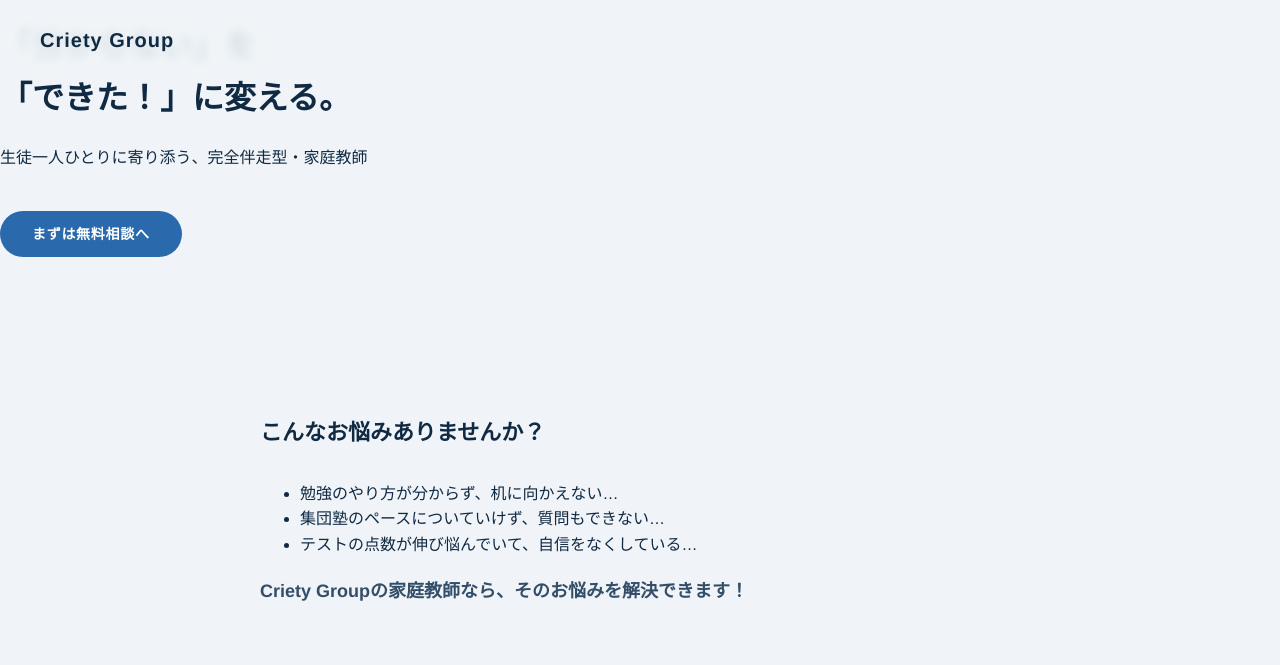
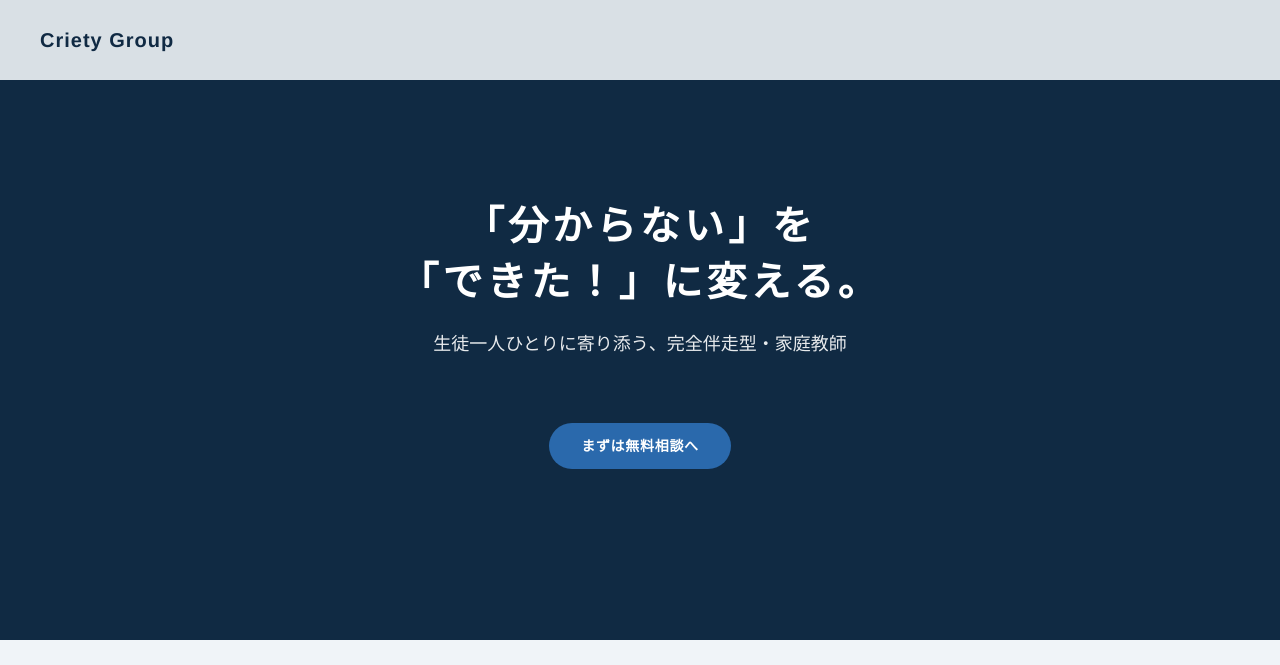
Before and after one commit to xElcy/Criety, a plain HTML site: page tutor.html in a window 1280 px wide. Shown: the top 665 px of the page. Drawn offline with Linux system fonts and the light colour scheme.

Commit message:
Update style.css

```diff
--- a/style.css
+++ b/style.css
@@ -365,3 +365,98 @@
         margin-bottom: 4px;
     }
 }
+/* =========================================
+   家庭教師LP（専用メインページ）のデザイン
+========================================= */
+
+/* 家庭教師専用のヒーローセクション */
+.tutor-hero {
+    height: 80vh; /* 画面の80%の高さ */
+    background-color: #102a43; /* 誠実なネイビー背景 */
+    color: #ffffff;
+    display: flex;
+    justify-content: center;
+    align-items: center;
+    text-align: center;
+    padding: 0 20px;
+    margin-bottom: 60px;
+}
+
+.tutor-hero-content h1 {
+    font-size: 40px;
+    line-height: 1.4;
+    letter-spacing: 0.1em;
+    margin-bottom: 20px;
+}
+
+.tutor-hero-content p {
+    font-size: 18px;
+    opacity: 0.9;
+    margin-bottom: 40px;
+}
+
+/* LP用のコンテナ調整 */
+.tutor-lp-container {
+    padding-top: 0; /* ヒーローセクションがあるため上の余白を消す */
+}
+
+/* 中央揃えのタイトルとテキスト */
+.center-title {
+    text-align: center;
+}
+.center-text {
+    text-align: center;
+}
+
+/* お悩みセクションのデザイン */
+.worry-section {
+    background-color: #ffffff;
+    padding: 40px;
+    border-radius: 8px;
+    border: 2px dashed #2a69ac; /* 目立つように青い点線で囲む */
+}
+
+.worry-list {
+    list-style: none;
+    padding: 0;
+    margin: 0 auto 30px;
+    max-width: 500px;
+}
+
+.worry-list li {
+    font-size: 16px;
+    color: #334e68;
+    padding: 12px 0 12px 30px;
+    position: relative;
+    border-bottom: 1px solid #f0f4f8;
+}
+
+/* リストの横にチェックマーク風の装飾をつける */
+.worry-list li::before {
+    content: "✓";
+    position: absolute;
+    left: 0;
+    color: #2a69ac;
+    font-weight: bold;
+}
+
+/* プロフィールボックス */
+.profile-box {
+    background-color: #f8f9fa;
+    padding: 40px;
+    border-radius: 8px;
+    border-left: 6px solid #102a43; /* 左側にネイビーの太い線を入れてアクセントに */
+}
+
+/* LP用スマホ対応 */
+@media (max-width: 768px) {
+    .tutor-hero {
+        height: 60vh;
+    }
+    .tutor-hero-content h1 {
+        font-size: 28px;
+    }
+    .worry-section {
+        padding: 30px 20px;
+    }
+}
```
